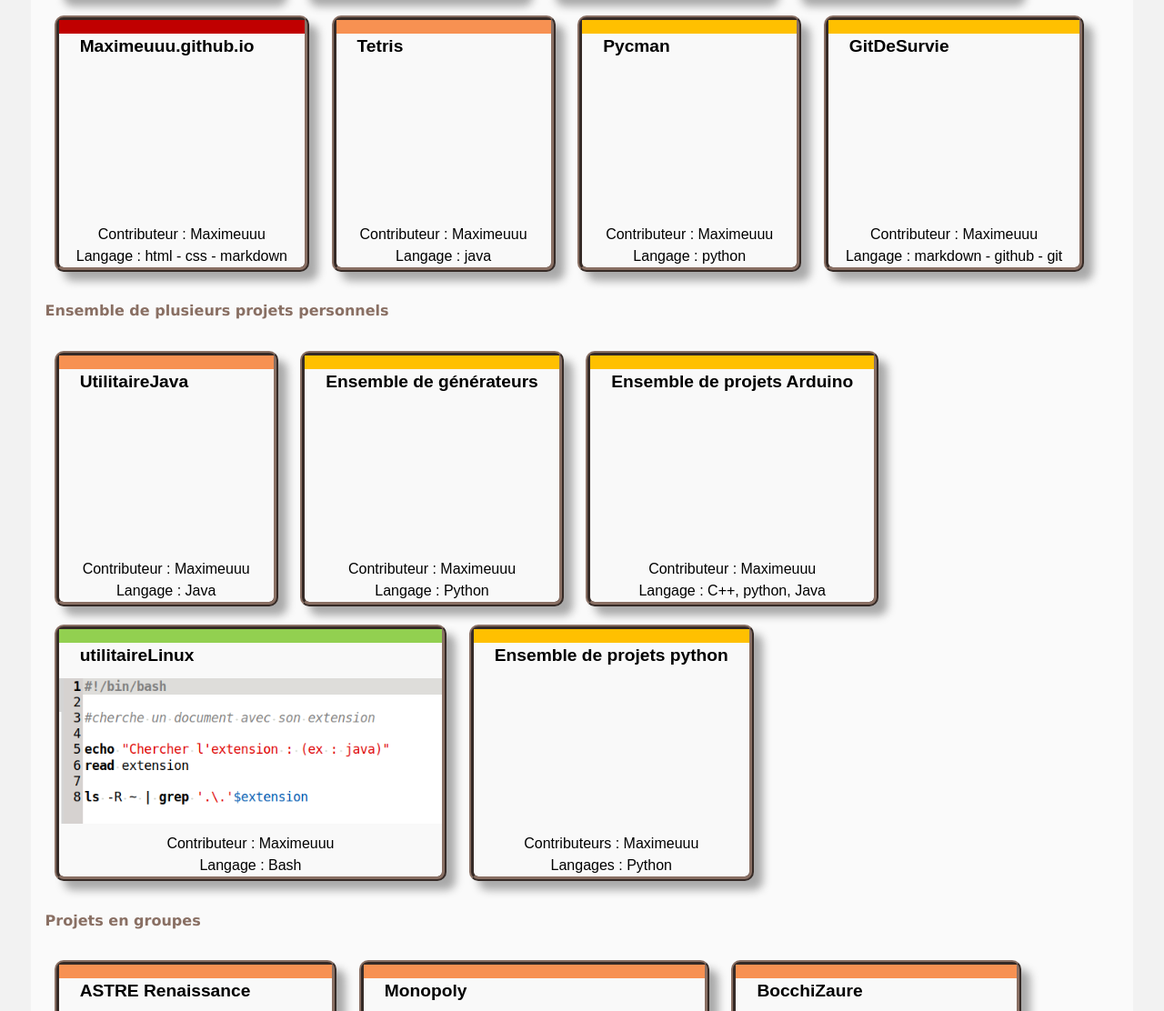
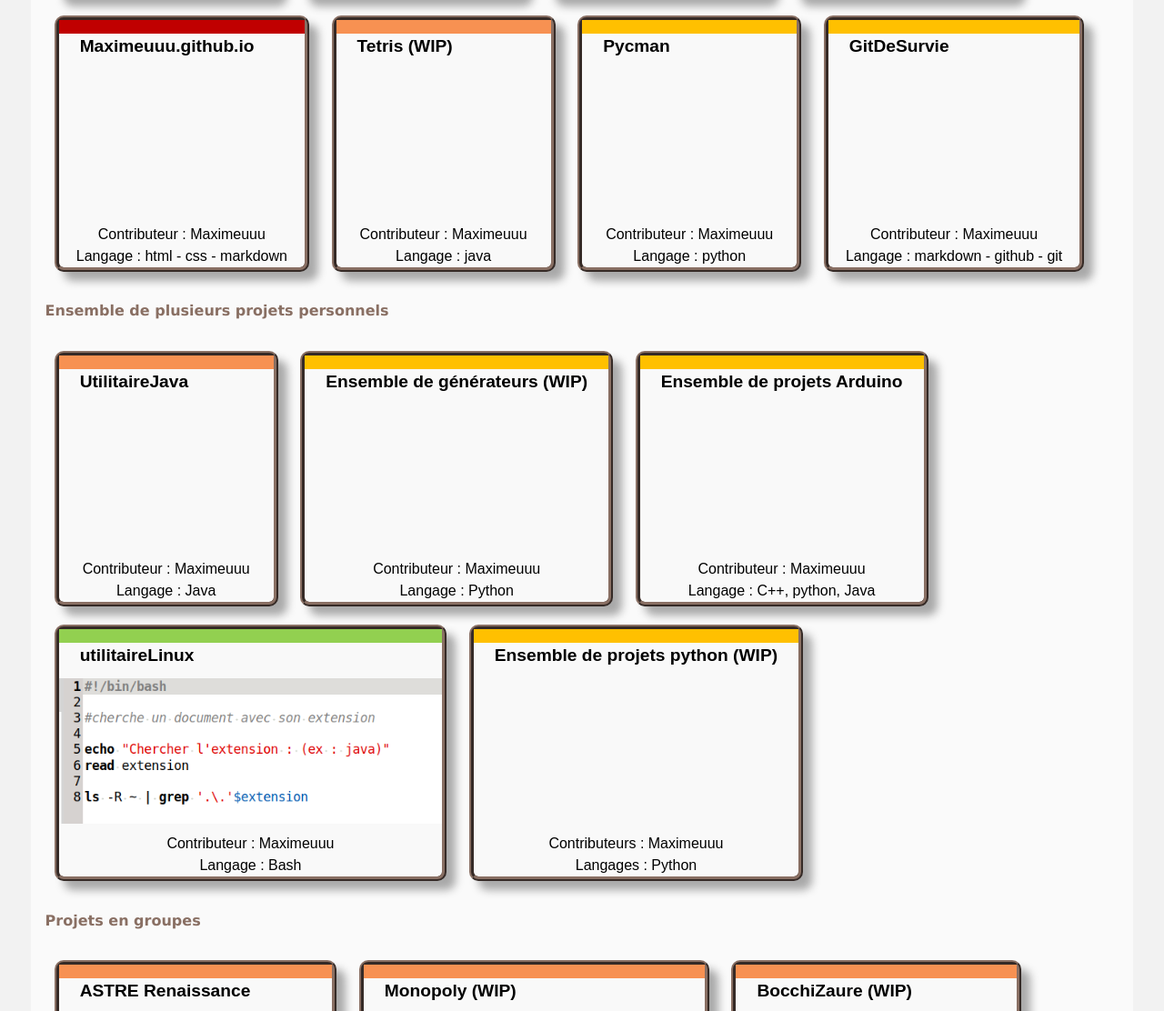
Before and after one commit to Maximeuuu/Maximeuuu.github.io, a plain HTML site: page index.html in a window 1280 px wide. Shown: the part 1472-2584 px from the top of the page at 91% size. Drawn offline with Linux system fonts and the light colour scheme.

Commit message:
ajout précisions

```diff
--- a/index.html
+++ b/index.html
@@ -119,7 +119,7 @@
 
 				<a href="https://github.com/Maximeuuu/MPhp"><div class="projet">
 					<div class="projet-couleur bgcolor-rouge"></div>
-					<p class="titre">MPhp</p>
+					<p class="titre">MPhp (WIP)</p>
 					<img src="image/illustration/X.png" alt="">
 					<p class="p-centre">Contributeur : Maximeuuu</p>
 					<p class="p-centre">Langage : PHP</p>
@@ -167,7 +167,7 @@
 
 				<a href="https://github.com/Maximeuuu/Tetris"><div class="projet">
 					<div class="projet-couleur bgcolor-orange"></div>
-					<p class="titre">Tetris</p>
+					<p class="titre">Tetris (WIP)</p>
 					<img src="image/illustration/X.png" alt="">
 					<p class="p-centre">Contributeur : Maximeuuu</p>
 					<p class="p-centre">Langage : java</p>
@@ -203,7 +203,7 @@
 
 				<a href="https://github.com/Maximeuuu/Generateurs"><div class="projet">
 					<div class="projet-couleur bgcolor-jaune"></div>
-					<p class="titre">Ensemble de générateurs</p>
+					<p class="titre">Ensemble de générateurs (WIP)</p>
 					<img src="image/illustration/" alt="">
 					<p class="p-centre">Contributeur : Maximeuuu</p>
 					<p class="p-centre">Langage : Python</p>
@@ -227,7 +227,7 @@
 
 				<a href="https://github.com/Maximeuuu/EnsembleProjetsPython"><div class="projet">
 					<div class="projet-couleur bgcolor-jaune"></div>
-					<p class="titre">Ensemble de projets python</p>
+					<p class="titre">Ensemble de projets python (WIP)</p>
 					<img src="image/illustration/" alt="">
 					<p class="p-centre">Contributeurs : Maximeuuu</p>
 					<p class="p-centre">Langages : Python</p>
@@ -247,7 +247,7 @@
 
 				<a href="https://github.com/Maximeuuu/Monopoly"><div class="projet">
 					<div class="projet-couleur bgcolor-orange"></div>
-					<p class="titre">Monopoly</p>
+					<p class="titre">Monopoly (WIP)</p>
 					<img src="image/illustration/monopoly.png" alt="">
 					<p class="p-centre">Contributeurs : Matkim76, Sebeaty, Maximeuuu</p>
 					<p class="p-centre">Langage : Java</p>
@@ -255,7 +255,7 @@
 
 				<a href="https://github.com/Maximeuuu/BocchiZaure"><div class="projet">
 					<div class="projet-couleur bgcolor-orange"></div>
-					<p class="titre">BocchiZaure</p>
+					<p class="titre">BocchiZaure (WIP)</p>
 					<img src="image/illustration/.png" alt="X">
 					<p class="p-centre">Contributeurs : Matkim76, Maximeuuu</p>
 					<p class="p-centre">Langage : Java</p>
```
